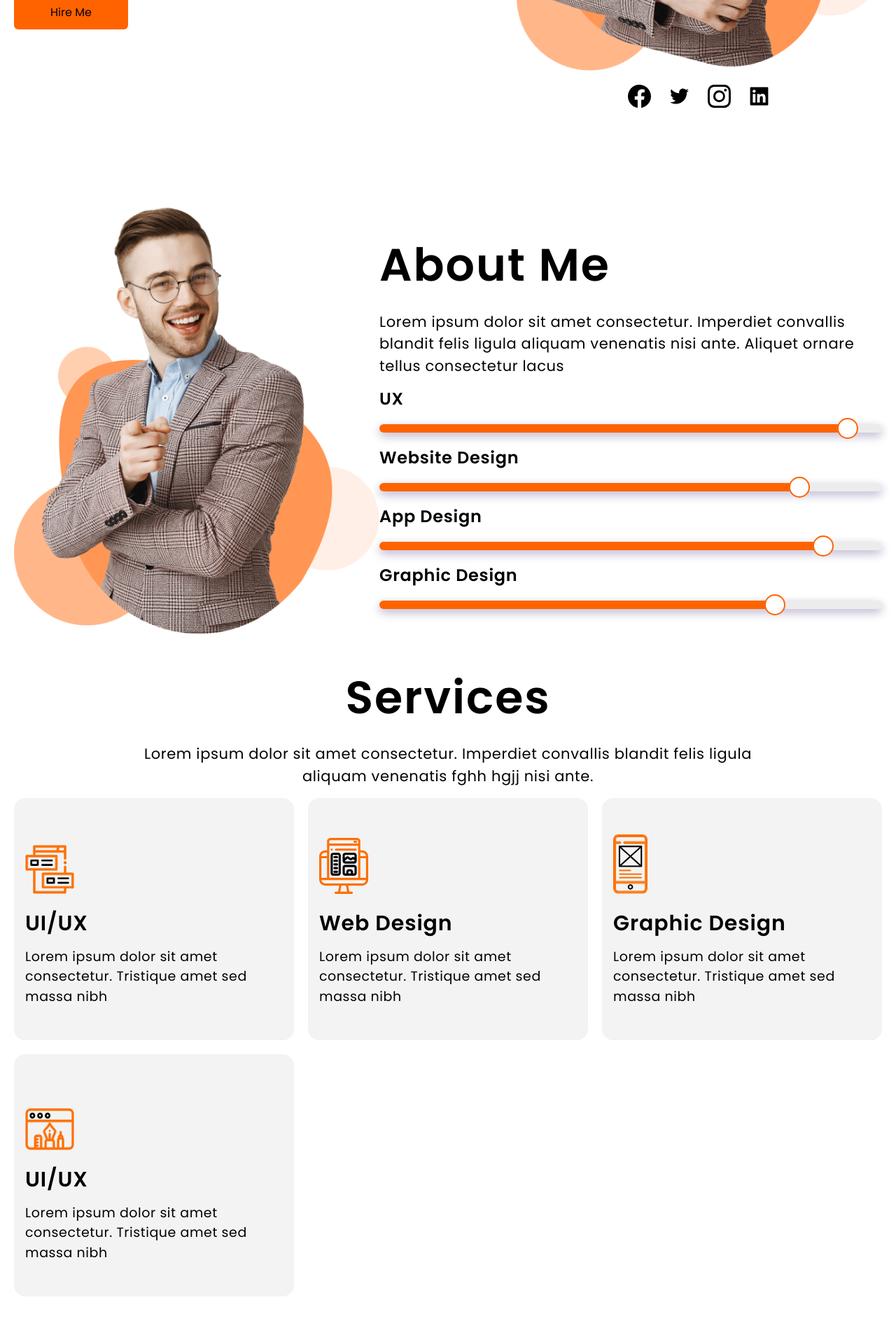
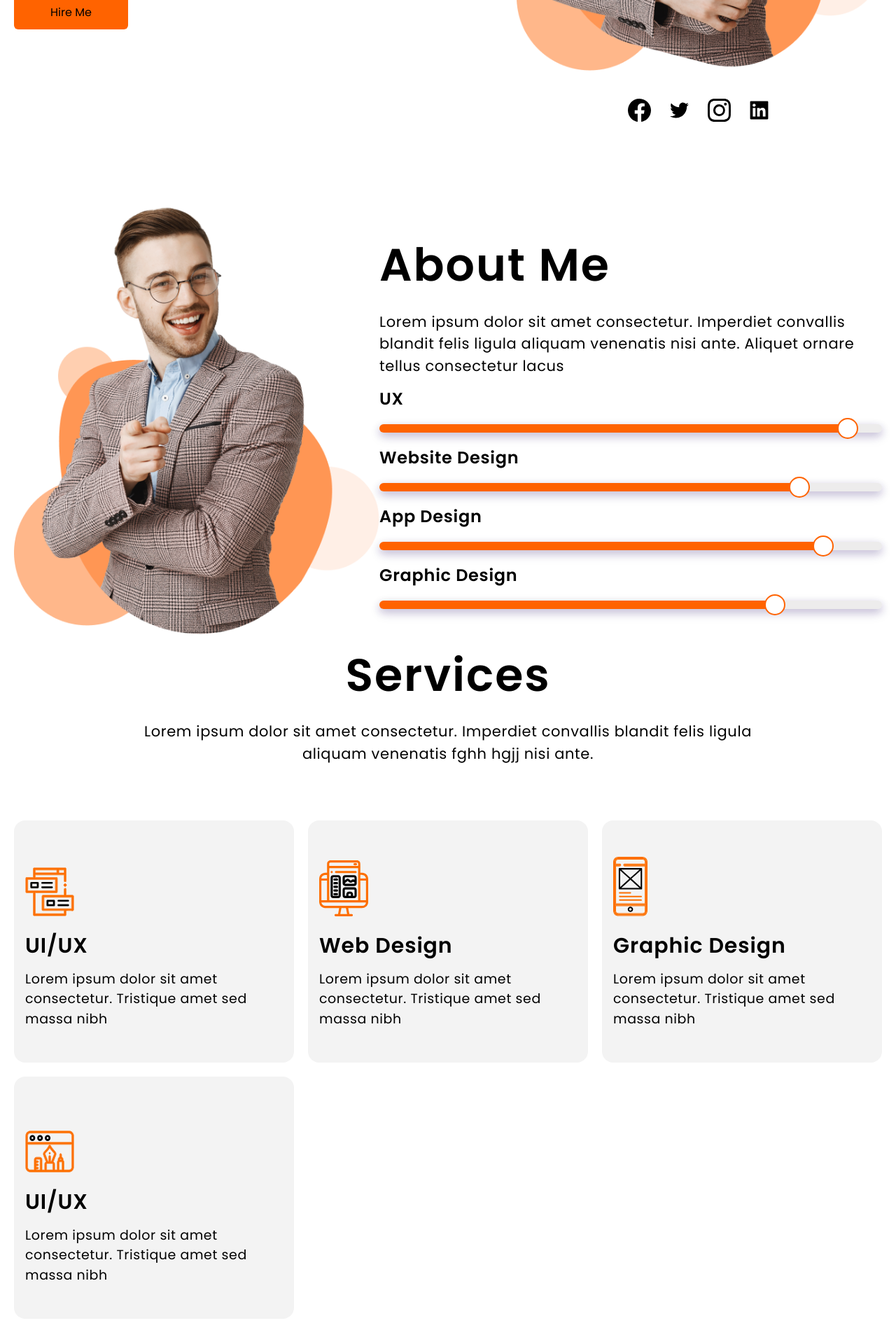
Before and after one commit to blackheart7565/personal-portfolio, a React (Vite) app: page / in a window 1280 px wide. Shown: the part 600-2520 px from the top of the page at 70% size. Built offline with nearby package versions, Linux system fonts and the light colour scheme.

Commit message:
style: add top margin
- add top margin to list in Services section
- add top margin to socials in Hero section

```diff
--- a/src/components/Home/Hero.tsx
+++ b/src/components/Home/Hero.tsx
@@ -31,7 +31,7 @@ export const Hero: React.FC<IHeroProps> = (): JSX.Element => {
 						<img src="/hero-img.png" alt="hero-image" className="w-full h-full object-cover object-center" />
 					</div>
 
-					<div className="absolute left-1/2 -translate-x-1/2 mt-5 dark:text-white text-black flex items-center justify-between gap-6 text-4xl">
+					<div className="absolute left-1/2 -translate-x-1/2 mt-10 dark:text-white text-black flex items-center justify-between gap-6 text-4xl">
 						<Link to={""} className="w-[33px] h-[33px] block">
 							<BsFacebook className="socialIcon" />
 						</Link>
--- a/src/components/Home/Services.tsx
+++ b/src/components/Home/Services.tsx
@@ -45,7 +45,7 @@ export const Services: FC<IServicesProps> = (): JSX.Element => {
 			<div className="container flex flex-col items-center justify-center h-full">
 				<h1 className="text-[65px] font-semibold tracking-[0.03em] dark:text-white text-black text-center">Services</h1>
 				<p className="text-[21px] tracking-[0.03em] dark:text-white text-black text-center max-w-4xl mx-auto mt-4">Lorem ipsum dolor sit amet consectetur. Imperdiet convallis blandit felis ligula aliquam venenatis fghh hgjj nisi ante.</p>
-				<div className="grid grid-cols-cardServices justify-center items-center gap-5 mt-4 w-full">
+				<div className="grid grid-cols-cardServices justify-center items-center gap-5 mt-20 w-full">
 					{services.map((item) => (
 						<ServicesCard card={item} key={item.id} />
 					))}
```
